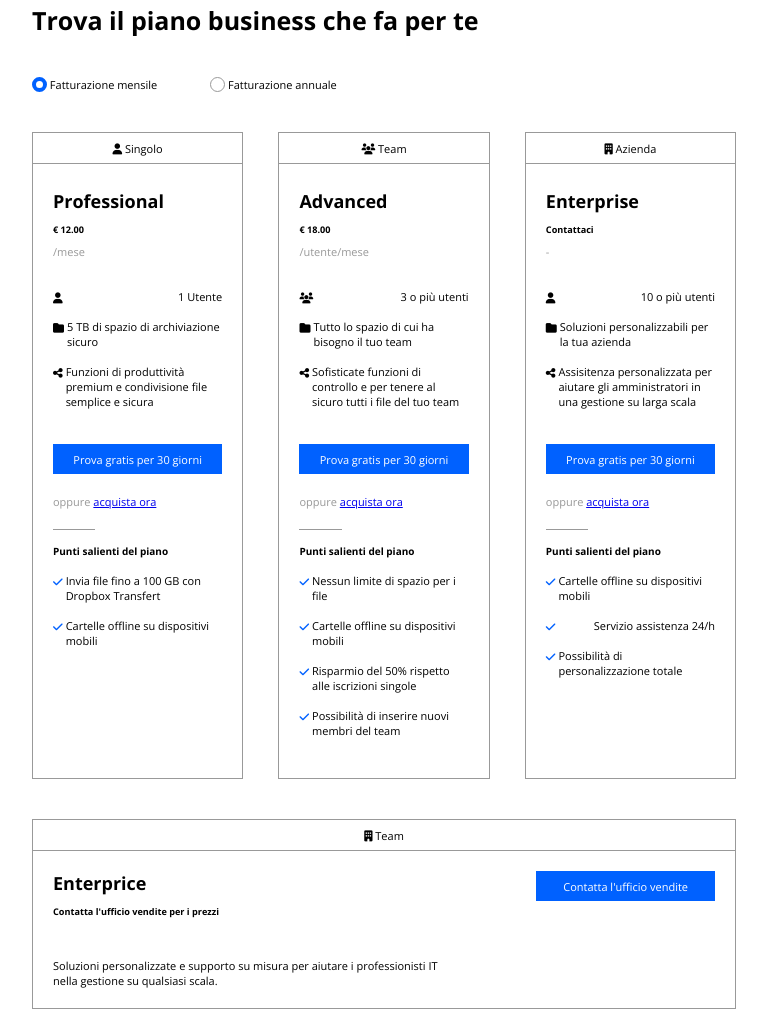
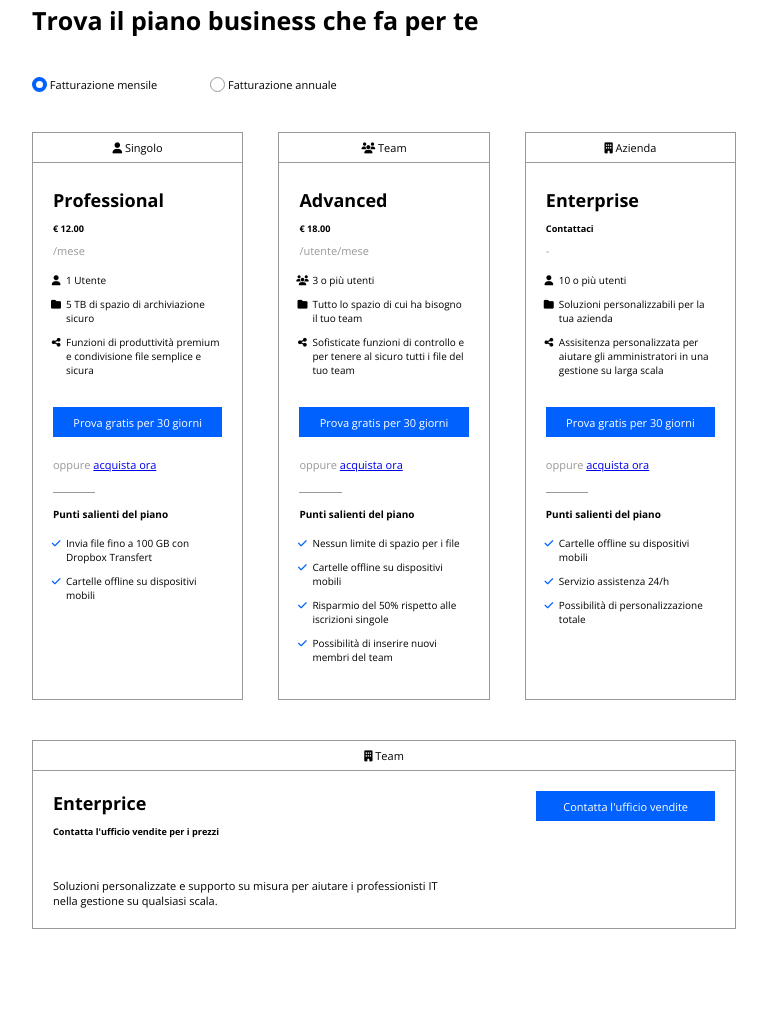
Before and after one commit to alessandraspalla/htmlcss-dropbox, a plain HTML site: page index.html in a window 1280 px wide. Shown: the part 716-1728 px from the top of the page, without its empty margins (256-1023 px from the left). Drawn offline with nearby package versions, Linux system fonts and the light colour scheme.

Commit message:
sostituzione flex con ul negli elementi delle col

```diff
--- a/css/style.css
+++ b/css/style.css
@@ -11,16 +11,8 @@
     text-decoration: none;
 }
 
-i {
-    padding-top: 3px;
-}
-
 ul {
     list-style: none;
-}
-
-li {
-    line-height: 230%;
 }
 
 .flex {
@@ -208,9 +200,13 @@
     margin-bottom: 15px;
 }
 
-.flex.planner {
-    gap: 3px;
-    margin: 15px 0;
+.fa-ul {
+    margin-left: 13px;
+}
+
+li {
+    font-size: 10px;
+    margin-bottom: 10px;
 }
 
 .col .button {
--- a/index.html
+++ b/index.html
@@ -122,20 +122,26 @@
                                 /mese
                             </span>
 
-                            <div class="flex planner">
+                            <ul class="fa-ul">
+                                <li>
+                                    <span class="fa-li">
                                         <i class="fa-solid fa-user"></i>
+                                    </span>
                                     1 Utente
-                            </div>
-
-                            <div class="flex planner">
+                                </li>
+                                <li>
+                                    <span class="fa-li">
                                         <i class="fa-solid fa-folder"></i>
+                                    </span>
                                     5 TB di spazio di archiviazione sicuro
-                            </div>
-
-                            <div class="flex planner">
+                                </li>
+                                <li>
+                                    <span class="fa-li">
                                         <i class="fa-solid fa-share-nodes"></i>
+                                    </span>
                                     Funzioni di produttività premium e condivisione file semplice e sicura
-                            </div>
+                                </li>
+                            </ul>
 
                             <!-- bottone prova -->
                             <button class="button">
@@ -150,15 +156,21 @@
                             </span>
 
                             <h5 class="point-planner">Punti salienti del piano</h5>
-                            <div class="flex planner">
+
+                            <ul class="fa-ul">
+                                <li>
+                                    <span class="fa-li">
                                         <i class="fa-solid fa-check"></i>
+                                    </span>
                                     Invia file fino a 100 GB con Dropbox Transfert
-                            </div>
-                            <div class="flex planner">
+                                </li>
+                                <li>
+                                    <span class="fa-li">
                                         <i class="fa-solid fa-check"></i>
+                                    </span>
                                     Cartelle offline su dispositivi mobili
-                            </div>
-
+                                </li>
+                            </ul>
                         </div>
                     </div>
 
@@ -175,20 +187,27 @@
                                 /utente/mese
                             </span>
 
-                            <div class="flex planner">
+                            <ul class="fa-ul">
+                                <li>
+                                    <span class="fa-li">
                                         <i class="fa-solid fa-users"></i>
+                                    </span>
                                     3 o più utenti
-                            </div>
+                                </li>
+                                <li>
+                                    <span class="fa-li">
+                                        <i class="fa-solid fa-folder"></i>
+                                    </span>
+                                    Tutto lo spazio di cui ha bisogno il tuo team
+                                </li>
+                                <li>
+                                    <span class="fa-li">
+                                        <i class="fa-solid fa-share-nodes"></i>
+                                    </span>
+                                    Sofisticate funzioni di controllo e per tenere al sicuro tutti i file del tuo team
+                                </li>
 
-                            <div class="flex planner">
-                                <i class="fa-solid fa-folder"></i>
-                                Tutto lo spazio di cui ha bisogno il tuo team
-                            </div>
-
-                            <div class="flex planner">
-                                <i class="fa-solid fa-share-nodes"></i>
-                                Sofisticate funzioni di controllo e per tenere al sicuro tutti i file del tuo team
-                            </div>
+                            </ul>
 
                             <!-- bottone prova -->
                             <button class="button">
@@ -203,22 +222,33 @@
                             </span>
 
                             <h5 class="point-planner">Punti salienti del piano</h5>
-                            <div class="flex planner">
+
+                            <ul class="fa-ul">
+                                <li>
+                                    <span class="fa-li">
                                         <i class="fa-solid fa-check"></i>
+                                    </span>
                                     Nessun limite di spazio per i file
-                            </div>
-                            <div class="flex planner">
+                                </li>
+                                <li>
+                                    <span class="fa-li">
                                         <i class="fa-solid fa-check"></i>
+                                    </span>
                                     Cartelle offline su dispositivi mobili
-                            </div>
-                            <div class="flex planner">
+                                </li>
+                                <li>
+                                    <span class="fa-li">
                                         <i class="fa-solid fa-check"></i>
+                                    </span>
                                     Risparmio del 50% rispetto alle iscrizioni singole
-                            </div>
-                            <div class="flex planner">
+                                </li>
+                                <li>
+                                    <span class="fa-li">
                                         <i class="fa-solid fa-check"></i>
+                                    </span>
                                     Possibilità di inserire nuovi membri del team
-                            </div>
+                                </li>
+                            </ul>
                         </div>
                     </div>
 
@@ -235,19 +265,27 @@
                                 -
                             </span>
 
-                            <div class="flex planner">
+                            <ul class="fa-ul">
+                                <li>
+                                    <span class="fa-li">
                                         <i class="fa-solid fa-user"></i>
+                                    </span>
                                     10 o più utenti
-                            </div>
+                                </li>
+                                <li>
+                                    <span class="fa-li">
+                                        <i class="fa-solid fa-folder"></i>
+                                    </span>
+                                    Soluzioni personalizzabili per la tua azienda
+                                </li>
+                                <li>
+                                    <span class="fa-li">
+                                        <i class="fa-solid fa-share-nodes"></i>
+                                    </span>
+                                    Assisitenza personalizzata per aiutare gli amministratori in una gestione su larga scala
+                                </li>
 
-                            <div class="flex planner">
-                                <i class="fa-solid fa-folder"></i>
-                                Soluzioni personalizzabili per la tua azienda
-                            </div>
-
-                            <div class="flex planner">
-                                <i class="fa-solid fa-share-nodes"></i>
-                                Assisitenza personalizzata per aiutare gli amministratori in una gestione su larga scala                            </div>
+                            </ul>
 
                             <!-- bottone prova -->
                             <button class="button">
@@ -262,18 +300,27 @@
                             </span>
 
                             <h5 class="point-planner">Punti salienti del piano</h5>
-                            <div class="flex planner">
+
+                            <ul class="fa-ul">
+                                <li>
+                                    <span class="fa-li">
                                         <i class="fa-solid fa-check"></i>
+                                    </span>
                                     Cartelle offline su dispositivi mobili
-                            </div>
-                            <div class="flex planner">
+                                </li>
+                                <li>
+                                    <span class="fa-li">
                                         <i class="fa-solid fa-check"></i>
+                                    </span>
                                     Servizio assistenza 24/h
-                            </div>
-                            <div class="flex planner">
+                                </li>
+                                <li>
+                                    <span class="fa-li">
                                         <i class="fa-solid fa-check"></i>
+                                    </span>
                                     Possibilità di personalizzazione totale
-                            </div>
+                                </li>
+                            </ul>
                         </div>
                     </div>
                 </div>
@@ -419,7 +466,7 @@
 
         </section>
 
-        <!-- sezione -->
+        <!-- sezione partner -->
         <section>
             <div class="flex partner">
                 <div class="col-logo">
```
Lines whose indentation alone changed are shown as unchanged.
